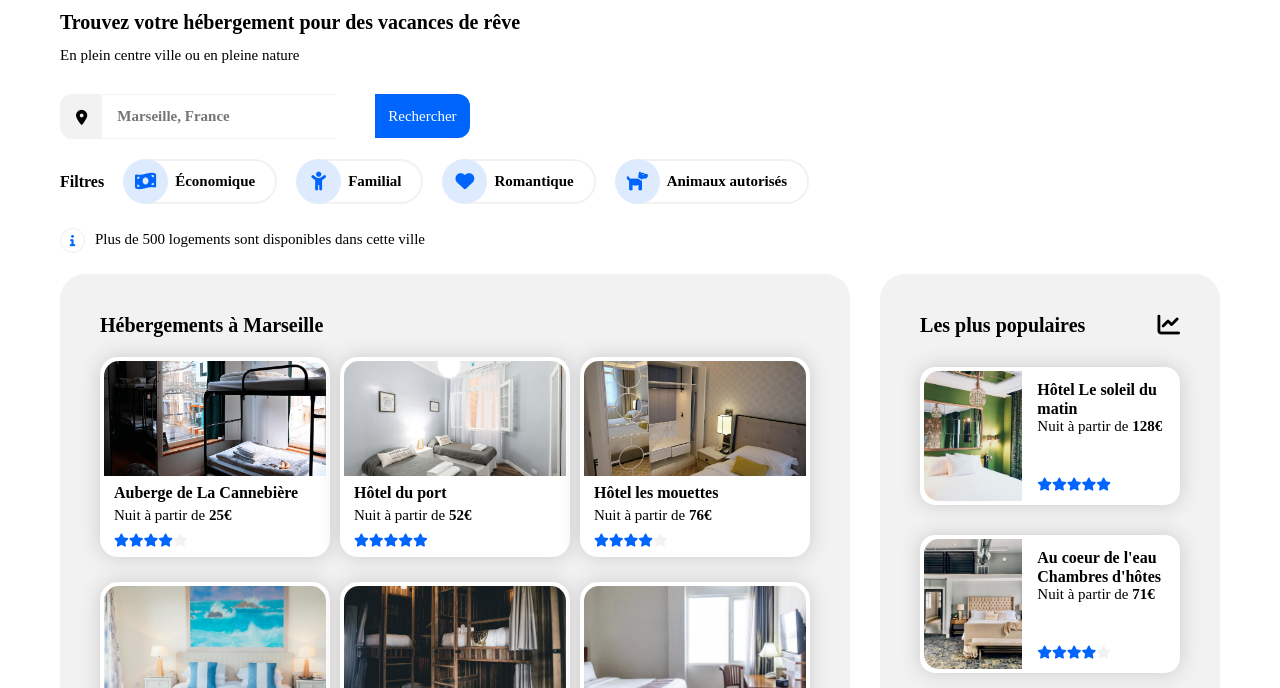
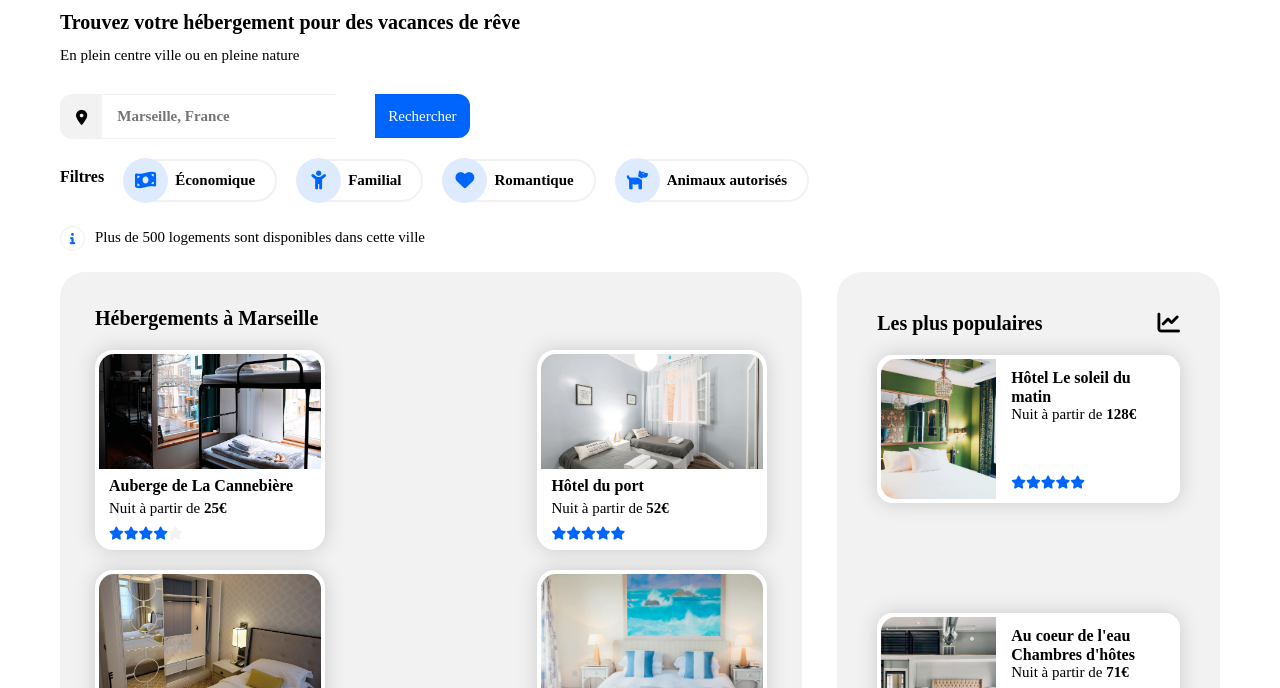
Before and after one commit to Nefer-Hotep/P2_effinger_code, a plain HTML site: page index.html in a window 1280 px wide. Shown: the part 112-800 px from the top of the page. Drawn offline with Linux system fonts and the light colour scheme; a web font is replaced by a local one.

Commit message:
responsive_correction

```diff
--- a/css/style.css
+++ b/css/style.css
@@ -120,20 +120,21 @@ button {
 .filters {
   display: flex;
   font-weight: bolder;
-  padding: 20px 0px;
   line-height: 35px;
 }
 
 h2 {
   display: flex;
   text-align: center;
-  align-items: center;
+  margin-top: 20px;
   font-size: 16px;
 }
 
 .filters ul {
   display: flex;
-  height: 45px;
+  flex-wrap: wrap;
+  height: auto;
+  /* height: 45px; */
   min-width: 52%;
 }
 
@@ -143,7 +144,7 @@ h2 {
   text-align: center;
   align-items: center;
   padding-right: 20px;
-  margin-left: 20px;
+  margin: 20px 0px 0px 20px;
   border: #f2f2f2 solid 2px;
   border-radius: 25px;
 }
@@ -181,6 +182,7 @@ h2 {
 
 .info {
   display: flex;
+  margin-top: 20px;
   line-height: 30px;
 }
 
@@ -206,6 +208,7 @@ h2 {
 
 .section_2 {
   display: flex;
+  justify-content: space-between;
 }
 
 h3 {
@@ -221,9 +224,9 @@ h4 {
   flex-direction: column;
   justify-content: space-between;
   margin: 20px 0px;
-  padding: 40px;
+  padding: 35px;
   min-height: 600px;
-  width: 70%;
+  width: 64%;
   background-color: #f2f2f2;
   border-radius: 25px;
 }
@@ -304,10 +307,10 @@ h4 {
 /*************** Aside ***************/
 
 aside {
-  height: 600px;
-  width: 30%;
+  height: auto;
+  width: 33%;
   padding: 40px;
-  margin: 20px 0px 20px 30px;
+  margin: 20px 0px;
   background-color: #f2f2f2;
   border-radius: 25px;
 }
@@ -315,14 +318,14 @@ aside {
 .bloc-popular {
   display: flex;
   flex-direction: column;
-  justify-content: space-around;
-  align-items: center;
+  justify-content: space-between;
+  height: 95%;
 }
 
 .card-popular {
   width: 100%;
-  max-width: 350px;
-  margin-top: 30px;
+  max-width: 360px;
+  margin-top: 20px;
   padding: 4px;
   background-color: #ffff;
   box-shadow: 0px 0px 20px rgb(204, 202, 202);
@@ -335,7 +338,7 @@ aside {
 
 .card-popular img {
   object-fit: cover;
-  height: 130px;
+  height: 140px;
   width: 39%;
   border-radius: 15px 0px 0px 15px;
 }
@@ -375,12 +378,12 @@ aside {
   display: flex;
   justify-content: space-between;
   flex-wrap: wrap;
-  margin-top: 25px;
   height: 450px auto;
 }
 
 .card-activity {
   width: 300px;
+  margin-top: 25px;
   border-radius: 15px;
   box-shadow: 0px 0px 20px rgb(204, 202, 202);
 }
@@ -592,10 +595,14 @@ footer p {
   }
 
   aside {
-    padding: 15px;
+    padding: 25px 15px 35px;
     margin: 0;
     width: 100%;
     border-radius: 0px;
+  }
+
+  .bloc-popular {
+    align-items: center;
   }
 
   aside h3 {
```
Also changed, not shown: index.html (+5 -4 lines).
